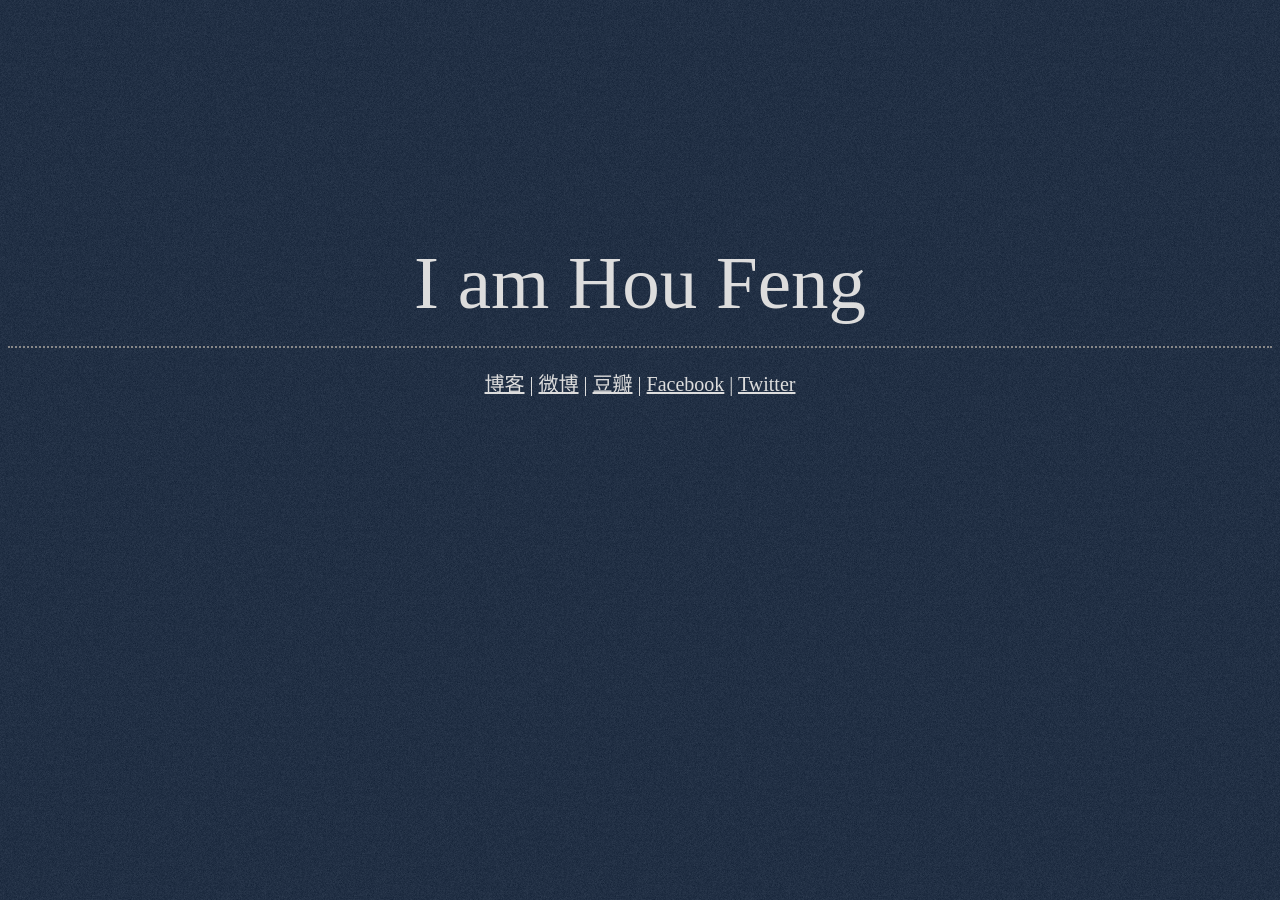
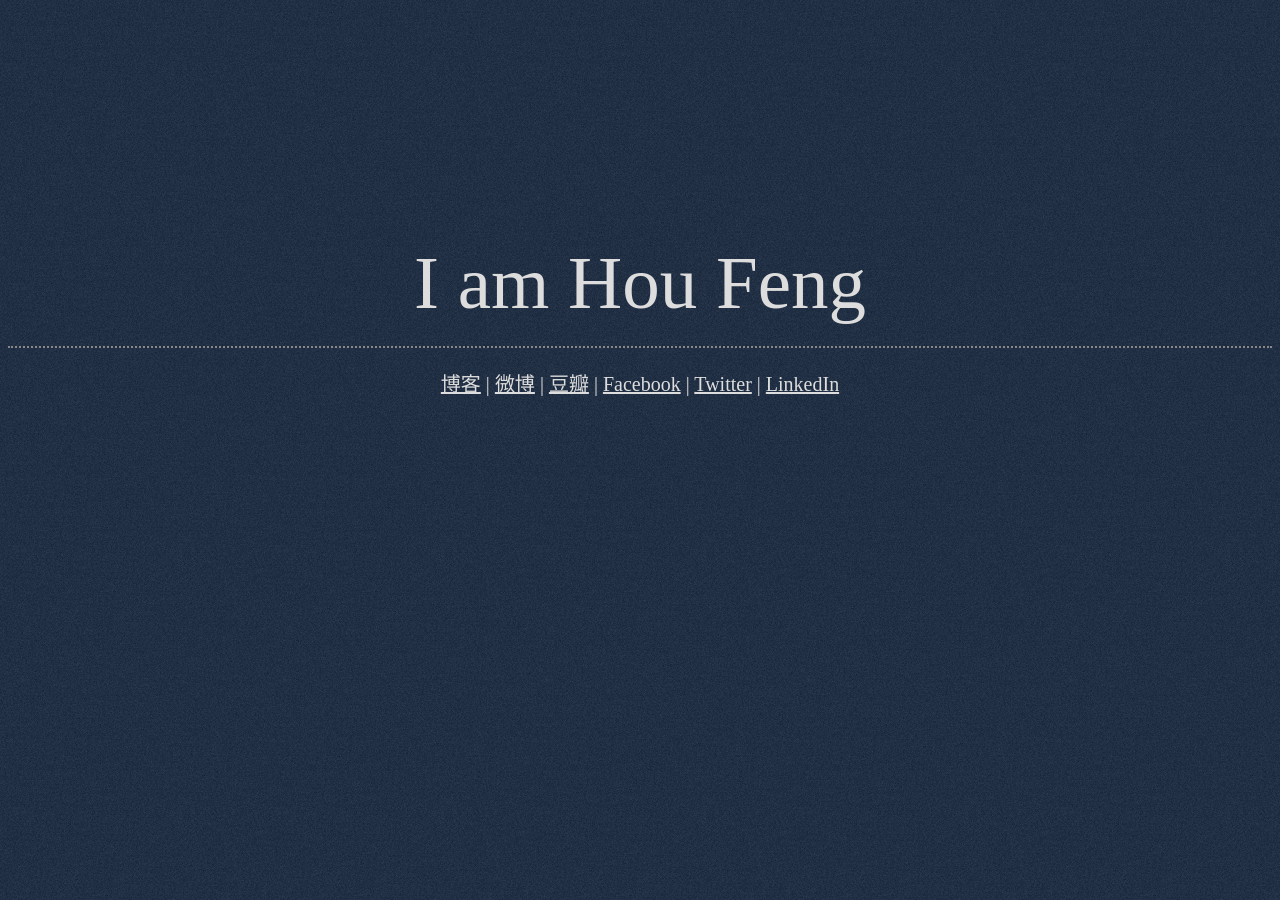
Before and after one commit to Houfeng/houfeng.github.com, a Jekyll site: the page index.html, which Jekyll copies as it is, in a window 1280 px wide. Built offline with Jekyll 4.4.1, drawn with Linux system fonts in a browser that asks for light colours; Markdown is read by kramdown in place of the engine named in the settings.

Commit message:
Updated index.html

```diff
--- a/index.html
+++ b/index.html
@@ -25,6 +25,6 @@
 </head>
 <body>
     <div id="i">I am Hou Feng</div>
-  <div id="link"><a href='http://blog.houfeng.net'>博客</a> | <a href='http://weibo.com/houfeng'>微博</a> | <a href="http://www.douban.com/people/5607115/">豆瓣</a> | <a href="http://www.facebook.com/houzhanfeng">Facebook</a> | <a href='http://www.twitter.com/hou_feng'>Twitter</a></div>
+  <div id="link"><a href='http://blog.houfeng.net'>博客</a> | <a href='http://weibo.com/houfeng'>微博</a> | <a href="http://www.douban.com/people/5607115/">豆瓣</a> | <a href="http://www.facebook.com/houzhanfeng">Facebook</a> | <a href='http://www.twitter.com/hou_feng'>Twitter</a> | <a href="http://www.linkedin.com/pub/hou-feng/63/5a5/887">LinkedIn</a></div>
 </body>
 </html>
```
